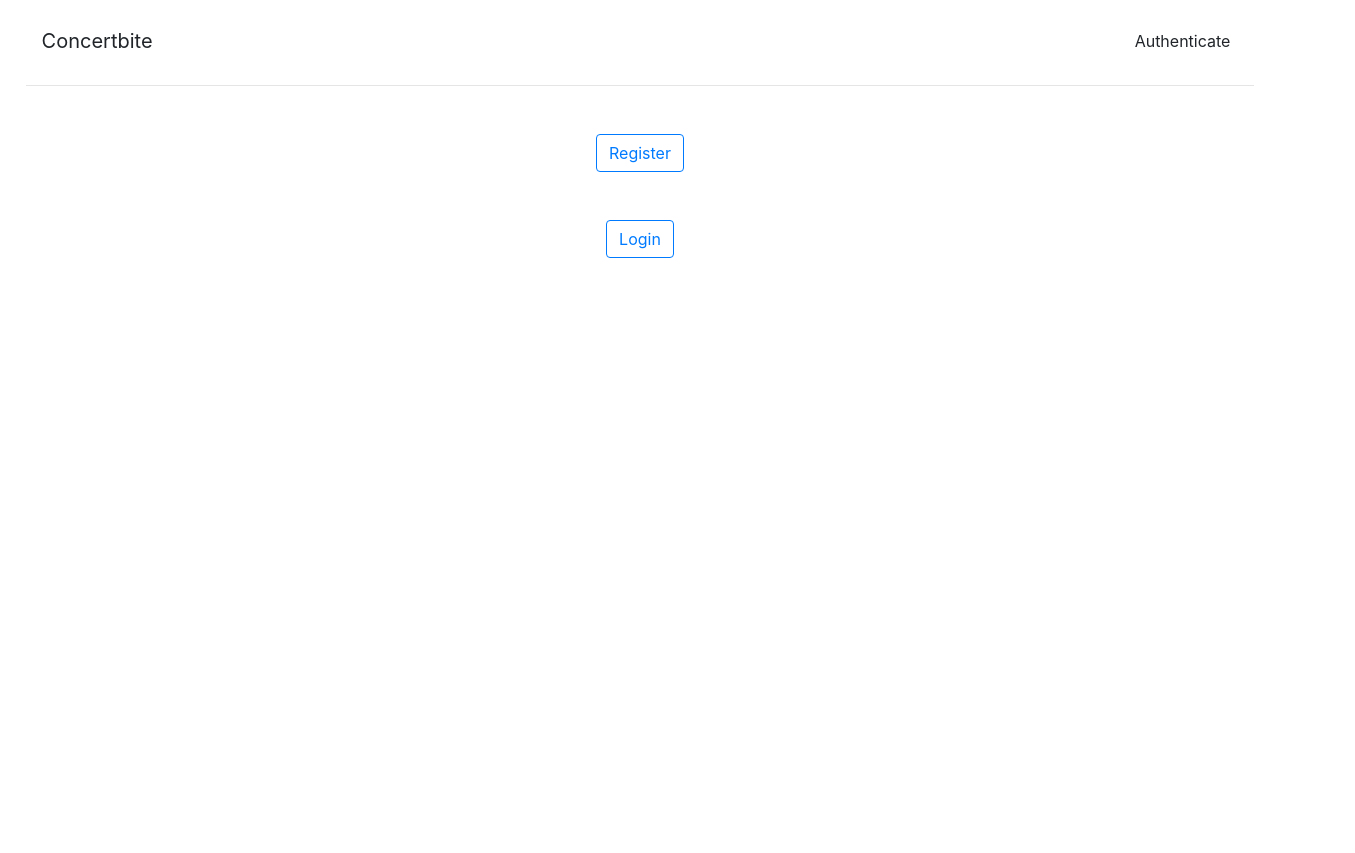
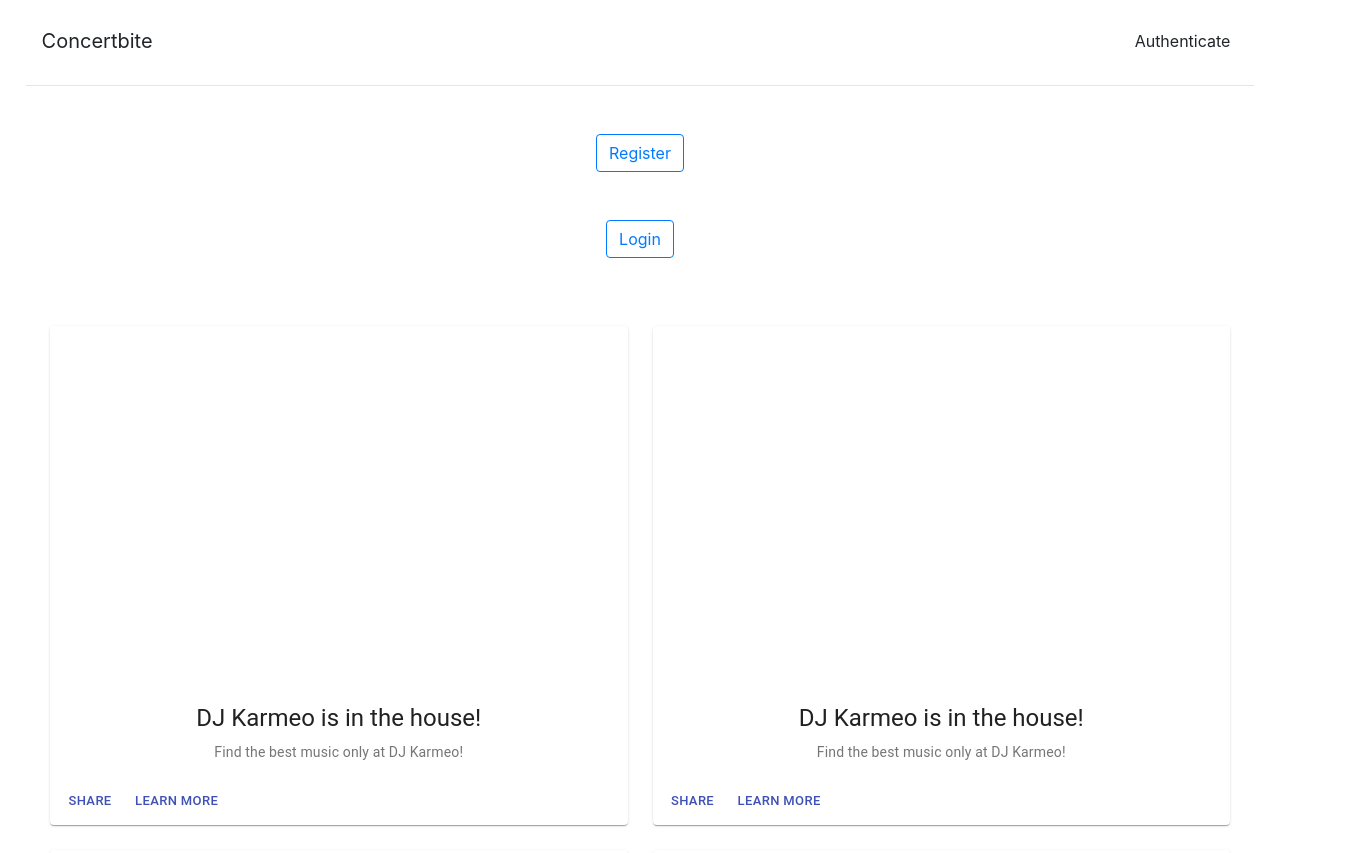
Before and after one commit to elvanselvano/technoscape-hackathon, a React (Create React App) app: page /auth in a window 1280 px wide. Shown: the top 853 px of the page, 1355 px wide, since content can reach past the window. Built offline with nearby package versions, Linux system fonts and the light colour scheme.

Commit message:
Update video player's style

```diff
--- a/package.json
+++ b/package.json
@@ -3,6 +3,8 @@
   "version": "0.1.0",
   "private": true,
   "dependencies": {
+    "@material-ui/core": "^4.11.0",
+    "@material-ui/icons": "^4.9.1",
     "@testing-library/jest-dom": "^4.2.4",
     "@testing-library/react": "^9.5.0",
     "@testing-library/user-event": "^7.2.1",
@@ -10,6 +12,7 @@
     "bootstrap": "^4.5.2",
     "dotenv": "^8.2.0",
     "formik": "^2.2.0",
+    "material-ui": "^0.20.2",
     "moment": "^2.29.1",
     "react": "^16.13.1",
     "react-dom": "^16.13.1",
--- a/src/components/VideoPlayerComponent.js
+++ b/src/components/VideoPlayerComponent.js
@@ -1,13 +1,53 @@
-import React from 'react'
-import ReactPlayer from 'react-player'
-import "./styles/VideoPlayerStyle.css"
+import React from "react";
+import { makeStyles } from "@material-ui/core/styles";
+import Card from "@material-ui/core/Card";
+import CardActionArea from "@material-ui/core/CardActionArea";
+import CardActions from "@material-ui/core/CardActions";
+import CardContent from "@material-ui/core/CardContent";
+import CardMedia from "@material-ui/core/CardMedia";
+import Button from "@material-ui/core/Button";
+import Typography from "@material-ui/core/Typography";
+import ReactPlayer from "react-player";
 
-function VideoPlayerComponent({url}) {
+const useStyles = makeStyles({
+  root: {
+    maxWidth: 600,
+  },
+});
+
+function VideoPlayerComponent({ url }) {
+  const classes = useStyles();
+
   return (
-    <ReactPlayer
-      url={url}
-    />
-  )
+    <Card className={classes.root}>
+      <CardActionArea>
+        <ReactPlayer url={url} />
+        {/* <CardMedia
+          component="img"
+          alt="Contemplative Reptile"
+          height="140"
+          image="/static/images/cards/contemplative-reptile.jpg"
+          title="Contemplative Reptile"
+        /> */}
+        <CardContent>
+          <Typography gutterBottom variant="h5" component="h2">
+            DJ Karmeo is in the house!
+          </Typography>
+          <Typography variant="body2" color="textSecondary" component="p">
+            Find the best music only at DJ Karmeo!
+          </Typography>
+        </CardContent>
+      </CardActionArea>
+      <CardActions>
+        <Button size="small" color="primary">
+          Share
+        </Button>
+        <Button size="small" color="primary">
+          Learn More
+        </Button>
+      </CardActions>
+    </Card>
+  );
 }
 
 export default VideoPlayerComponent;
--- a/src/routes/RootRoute.js
+++ b/src/routes/RootRoute.js
@@ -14,8 +14,8 @@ import HeaderComponent from "../components/HeaderComponent";
 import FooterComponent from "../components/FooterComponent";
 
 import AuthSession from "../utils/AuthSession";
-import VideoPlayerComponent from '../components/VideoPlayerComponent';
-import "../components/styles/VideoPlayerStyle.css"
+import VideoPlayerComponent from "../components/VideoPlayerComponent";
+import "../components/styles/VideoPlayerStyle.css";
 
 class RootRoute extends Component {
   constructor(props) {
@@ -65,15 +65,10 @@ class RootRoute extends Component {
           <Route path="" component={ErrorPage} />
         </Switch>
         <div className="items">
-          <VideoPlayerComponent
-            url="https://www.youtube.com/watch?v=f02mOEt11OQ&ab_channel=TheAMPChannel"
-          />
-          <VideoPlayerComponent
-            url="https://www.youtube.com/watch?v=f02mOEt11OQ&ab_channel=TheAMPChannel"
-          />
-          <VideoPlayerComponent
-            url="https://www.youtube.com/watch?v=f02mOEt11OQ&ab_channel=TheAMPChannel"
-          />
+          <VideoPlayerComponent url="https://www.youtube.com/watch?v=f02mOEt11OQ&ab_channel=TheAMPChannel" />
+          <VideoPlayerComponent url="https://www.youtube.com/watch?v=f02mOEt11OQ&ab_channel=TheAMPChannel" />
+          <VideoPlayerComponent url="https://www.youtube.com/watch?v=f02mOEt11OQ&ab_channel=TheAMPChannel" />
+          <VideoPlayerComponent url="https://www.youtube.com/watch?v=f02mOEt11OQ&ab_channel=TheAMPChannel" />
         </div>
         <FooterComponent />
       </Router>
```
Also changed, not shown: 1 other file (tests, documents, lock files or other folders).
